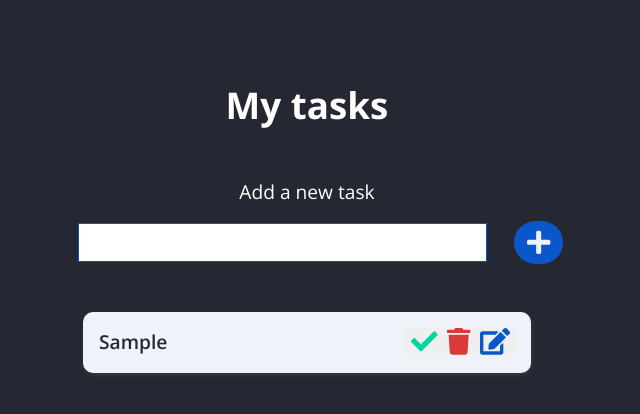
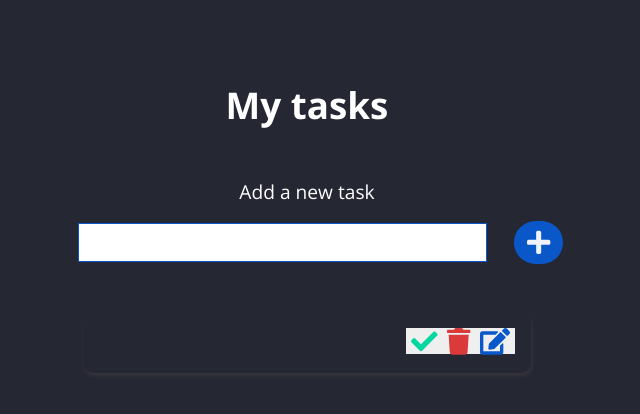
Before and after one commit to suprajaraman/todo-app, a React (Create React App) app: page / in a window 1280 px wide. Both pictures are taken after typing "Sample" into the empty fields and a click on the button 871 px from the left and 242 px from the top of the page. Shown: the top 414 px of the page, without its empty margins (333-973 px from the left). Built offline with nearby package versions, Linux system fonts and the light colour scheme.

Commit message:
fixed styles

```diff
--- a/src/styles/main.scss
+++ b/src/styles/main.scss
@@ -72,7 +72,7 @@ input[type="text"] {
 }
 
 .todo {
-  background-color: var(--color-gray);
+  background-color: var(--color-white);
   margin: 1rem auto;
   width: 35%;
   display: flex;
```
Also changed, not shown: 1 other file (tests, documents, lock files or other folders).
